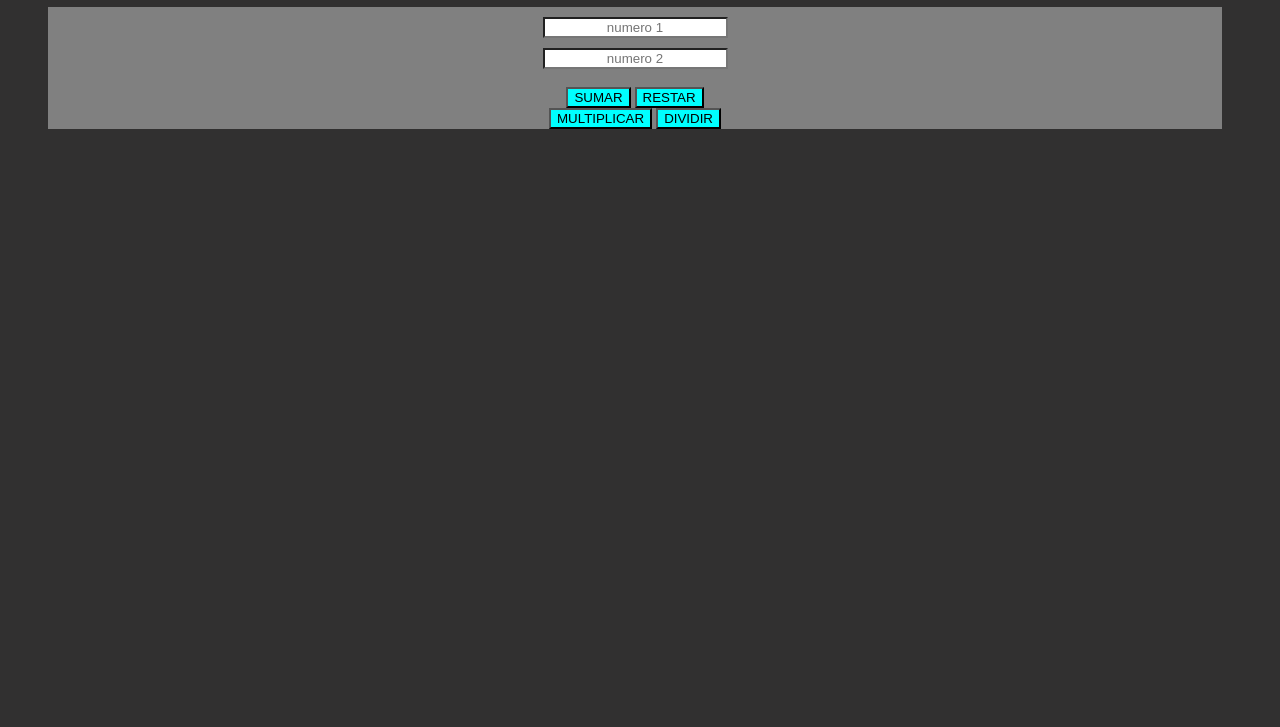
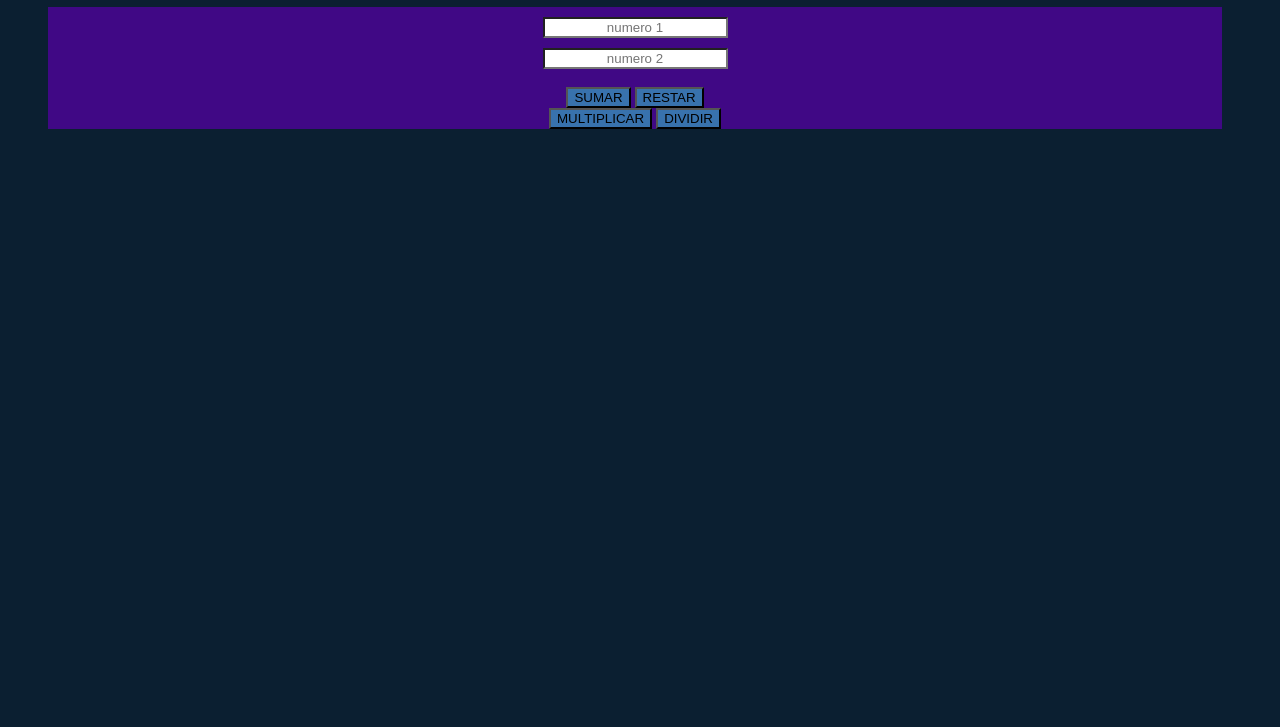
Before and after one commit to ricardobozondesarrollador/manipulacion-dom, a plain HTML site: page index.html in a window 1280 px wide. Shown: the part 73-800 px from the top of the page. Drawn offline with Linux system fonts and the light colour scheme.

Commit message:
Update estilos.css

```diff
--- a/estilos.css
+++ b/estilos.css
@@ -1,12 +1,12 @@
 * {
     text-align: center;
-    background-color: rgb(49, 48, 48);
+    background-color: rgb(11, 31, 49);
 }
 h1 {
     color: rgb(175, 175, 54);
 }
 div {
-    background-color: grey;
+    background-color: rgb(64, 8, 133);
     margin-top: 20px;
     margin-right: 50px;
     margin-left: 40px;
@@ -21,5 +21,5 @@ input {
 
 
 button {
-    background-color: aqua;
+    background-color: rgb(56, 114, 173);
 }
```
